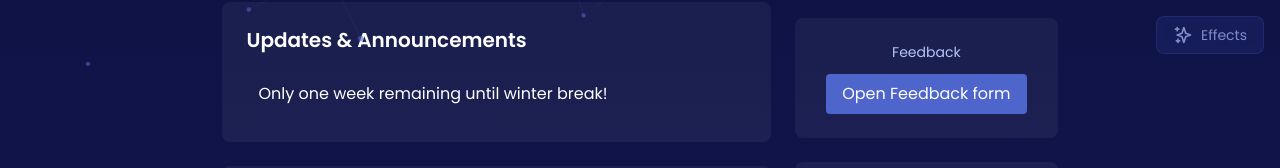
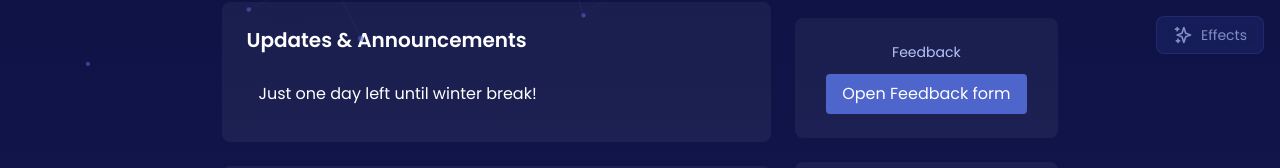
Before and after one commit to afhs-mercuriworld/mercuri-world-website, a plain HTML site: page index.html in a window 1280 px wide. Shown: the part 730-898 px from the top of the page. Drawn offline with nearby package versions, Linux system fonts and the light colour scheme.

Commit message:
updated updates & announcements

```diff
--- a/index.html
+++ b/index.html
@@ -102,7 +102,7 @@
           <h2 class="text-xl font-semibold">Updates & Announcements</h2>
           <ul class="mt-4 space-y-3">
             <!-- <li class="p-3 bg-white/3 rounded">Orientation meeting recap — <span class="text-[#b4c4f8]">Sept 27</span></li> -->
-            <li class="p-3 bg-white/3 rouded">Only one week remaining until winter break!</li>
+            <li class="p-3 bg-white/3 rouded">Just one day left until winter break!</li>
           </ul>
         </div>
 
```
